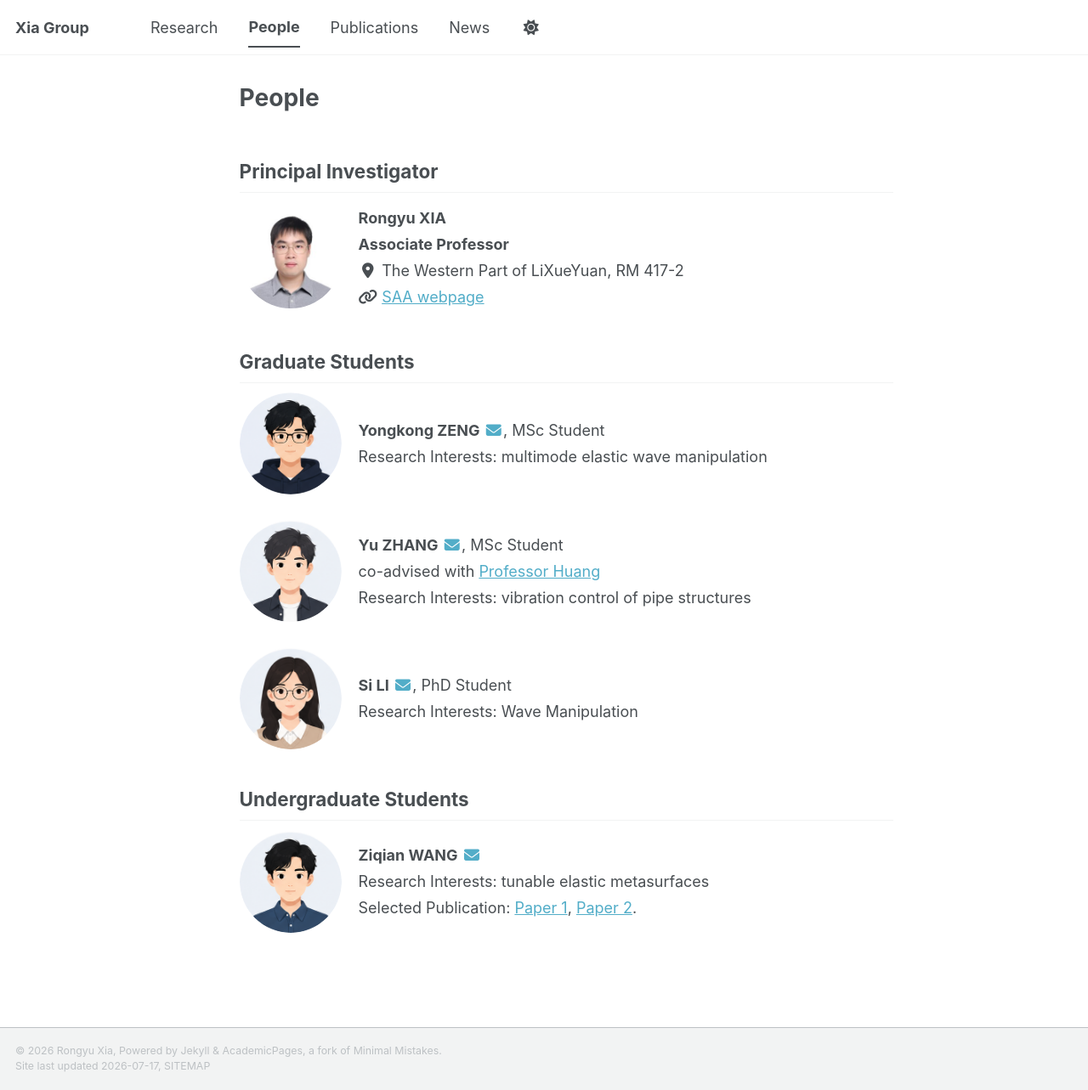
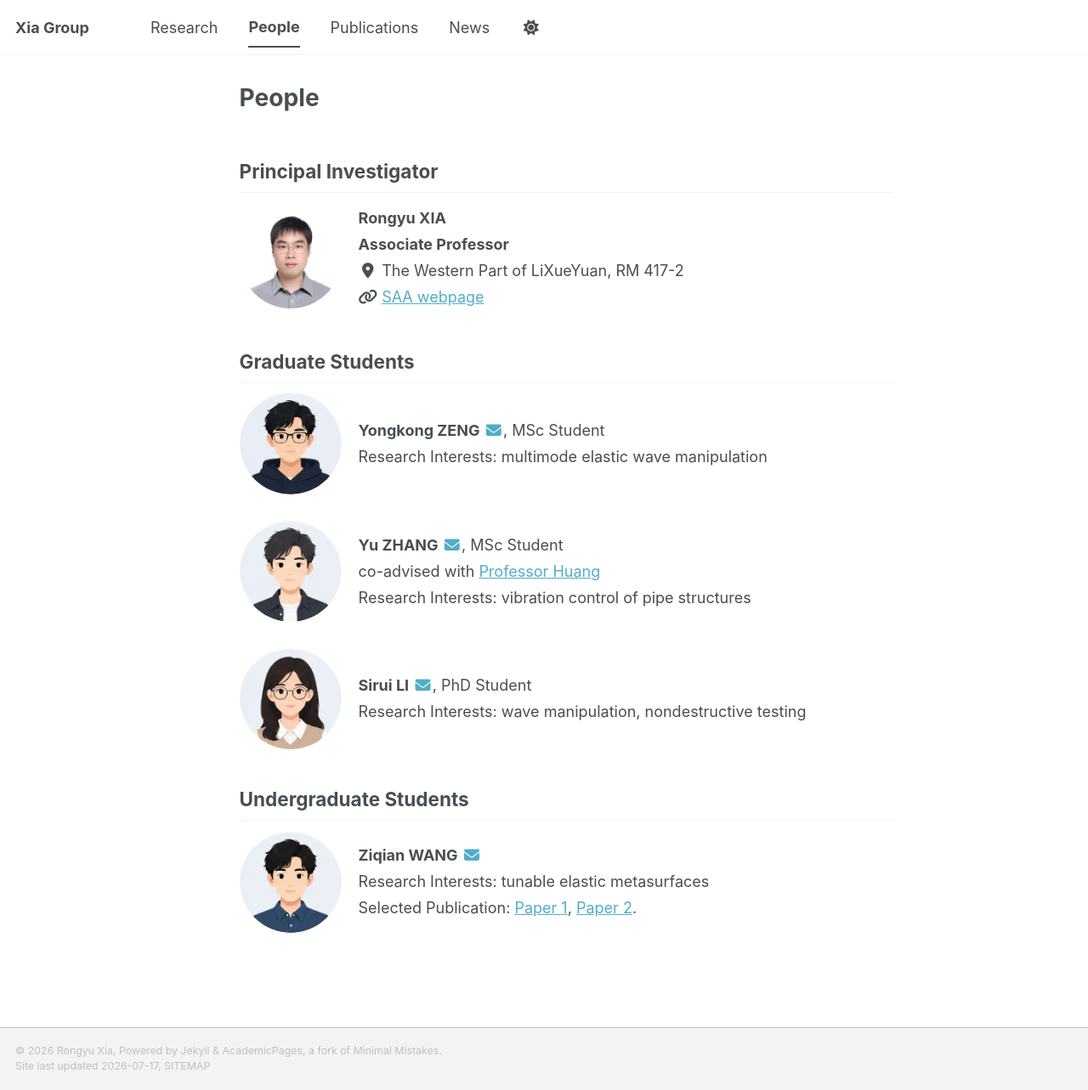
Before and after one commit to RongyuXia/rongyuxia.github.io, a Jekyll site: the page built from _pages/people.html, in a window 1280 px wide and 1283 px high. Shown: the whole window at 85% size. Built offline with Jekyll 4.4.1, drawn with Linux system fonts in a browser that asks for light colours; a style sheet for code colours, icons or effects is not loaded.

Commit message:
Update people page

```diff
--- a/_pages/people.html
+++ b/_pages/people.html
@@ -103,18 +103,13 @@ classes: wide
        ">
   <div>
     <p style="margin:4px 0;">
-      <strong>Si LI</strong>
+      <strong>Sirui LI</strong>
       <a href="mailto:xxx@xxx.edu.cn"><i class="fas fa-fw fa-envelope"></i></a>, PhD Student
     </p>
     <p style="margin:4px 0;">
       Research Interests:
-      Wave Manipulation
+      wave manipulation, nondestructive testing
     </p>
-    <!-- <p style="margin:4px 0;">
-      Selected Publication:
-      <a href="https://www.sysu.edu.cn">Paper 1</a>,
-      <a href="https://www.sysu.edu.cn">Paper 2</a>.
-    </p> -->
   </div>
 </div>
 
```
